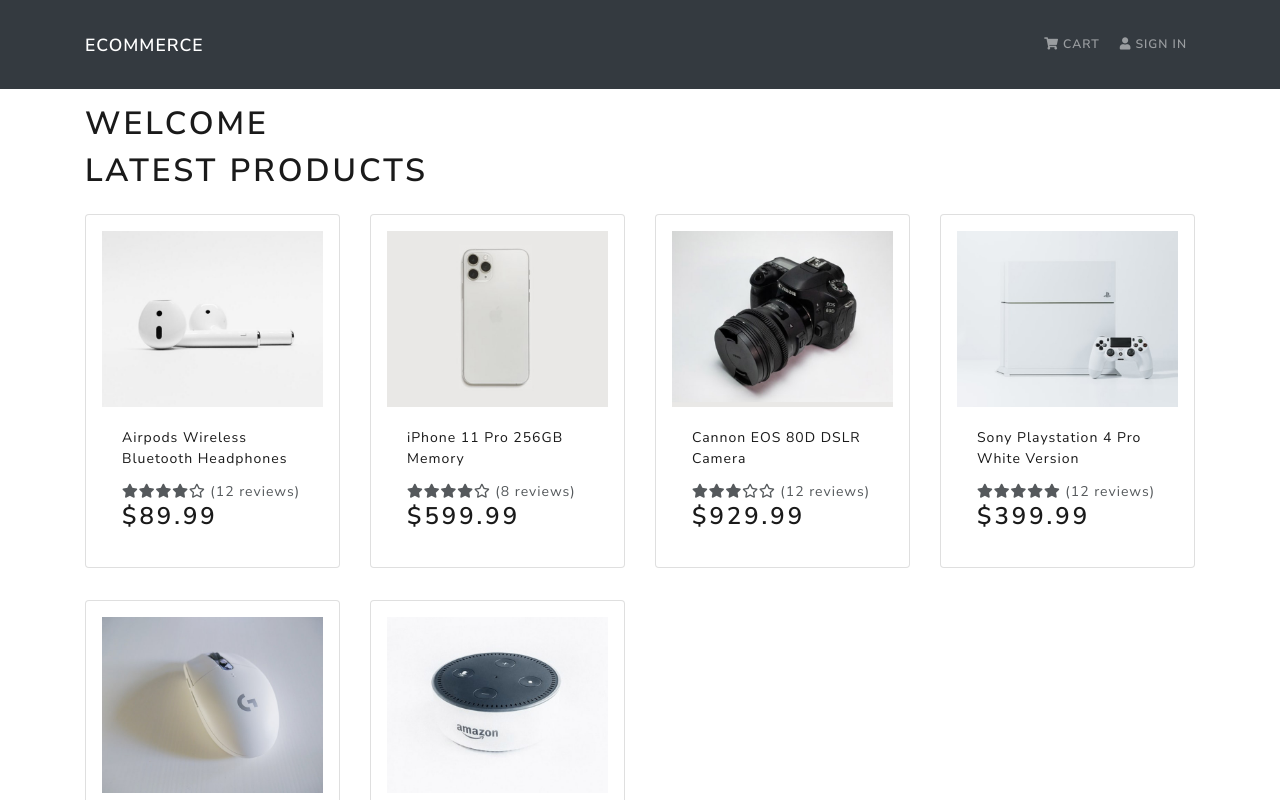
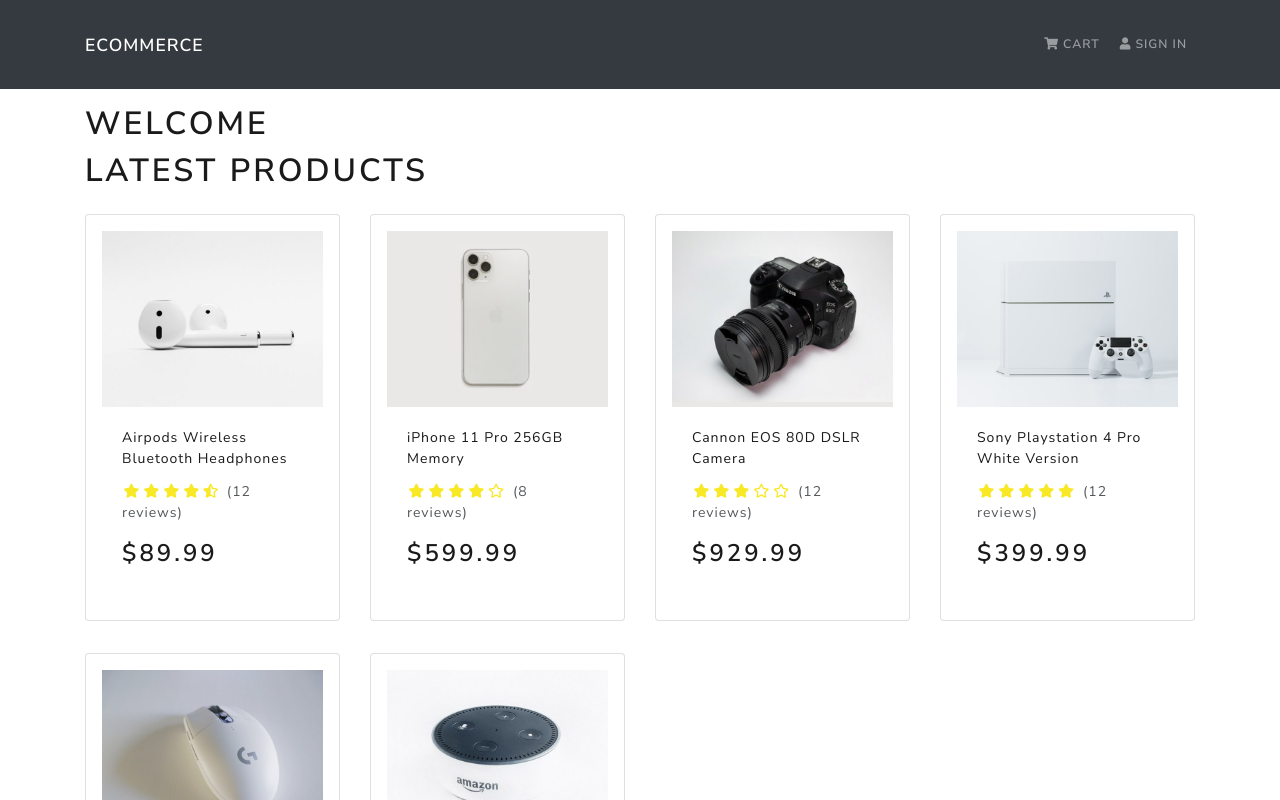
Before and after one commit to thyAshley/Ecommerce, a React (Create React App) app in the folder frontend/: page /login in a window 1280 px wide. Shown: the top 800 px of the page. Built offline with nearby package versions, Linux system fonts and the light colour scheme.

Commit message:
touched up reviews and product rating

```diff
--- a/frontend/src/components/Product/Rating/Rating.tsx
+++ b/frontend/src/components/Product/Rating/Rating.tsx
@@ -3,16 +3,17 @@
 interface RatingProps {
   value: number;
   text?: string;
+  color?: string;
 }
 
-const Rating: React.FC<RatingProps> = ({ value, text }) => {
+const Rating: React.FC<RatingProps> = ({ value, text, color }) => {
   const mapValueToArray = (rating: number): number[] => {
     let star = [];
     for (let i = 1; i < 6; i++) {
       if (i <= rating) {
         star.push(1);
       } else {
-        if (i - 0.5 < rating) {
+        if (i - 0.5 <= rating) {
           star.push(0.5);
         } else {
           star.push(0);
@@ -27,19 +28,31 @@
       {mapValueToArray(value).map((rating: number, idx: number) => {
         if (rating === 1) {
           return (
-            <span data-testid="full-rating" key={`rating ${idx}`}>
+            <span
+              style={{ color }}
+              data-testid="full-rating"
+              key={`rating ${idx}`}
+            >
               <i className="fas fa-star" />
             </span>
           );
         } else if (rating === 0.5) {
           return (
-            <span data-testid="half-rating" key={`rating ${idx}`}>
+            <span
+              style={{ color }}
+              data-testid="half-rating"
+              key={`rating ${idx}`}
+            >
               <i className="fas fa-star-half-alt" />
             </span>
           );
         } else {
           return (
-            <span data-testid="no-rating" key={`rating ${idx}`}>
+            <span
+              style={{ color }}
+              data-testid="no-rating"
+              key={`rating ${idx}`}
+            >
               <i className="far fa-star" />
             </span>
           );
@@ -50,4 +63,8 @@
   );
 };
 
+Rating.defaultProps = {
+  color: "#f8e825",
+};
+
 export default Rating;
--- a/frontend/src/index.css
+++ b/frontend/src/index.css
@@ -1,3 +1,11 @@
 main {
   min-height: 90vh;
 }
+
+h3 {
+  padding: 1rem 0;
+}
+
+.rating span {
+  margin: 0.1rem;
+}
```
